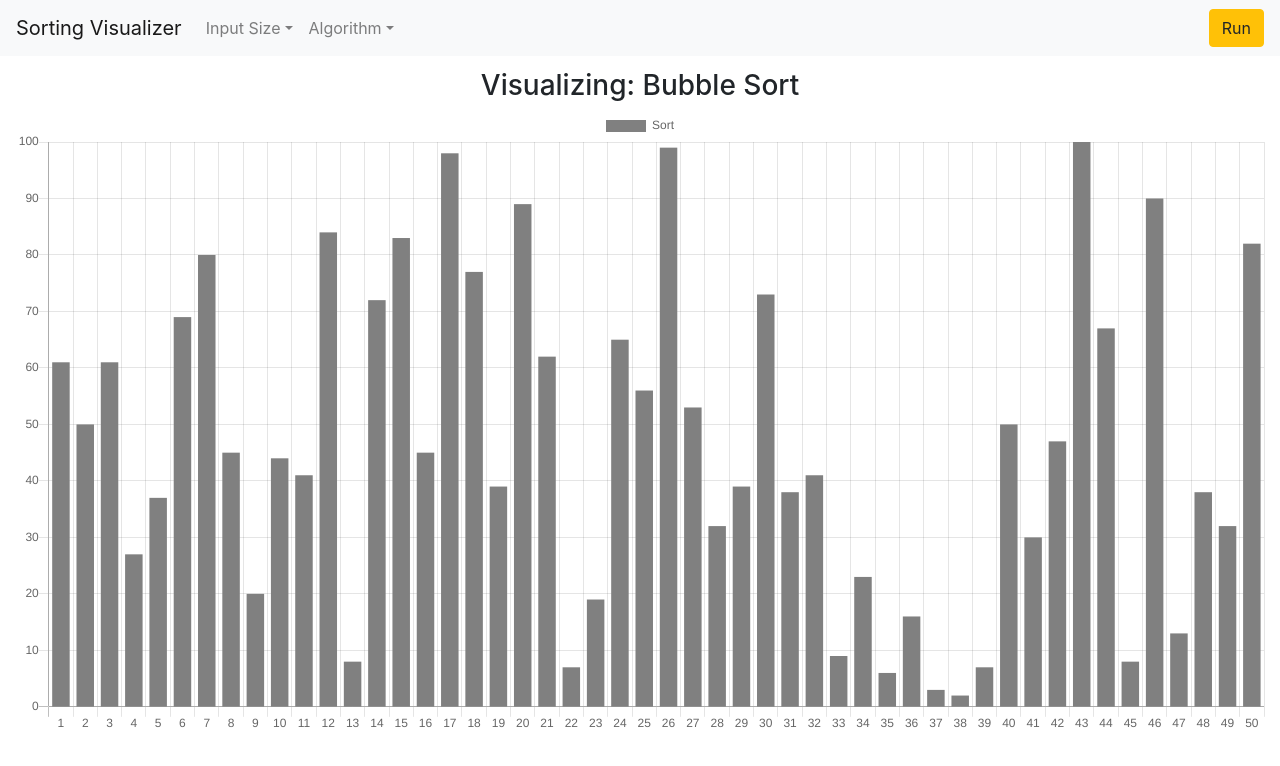
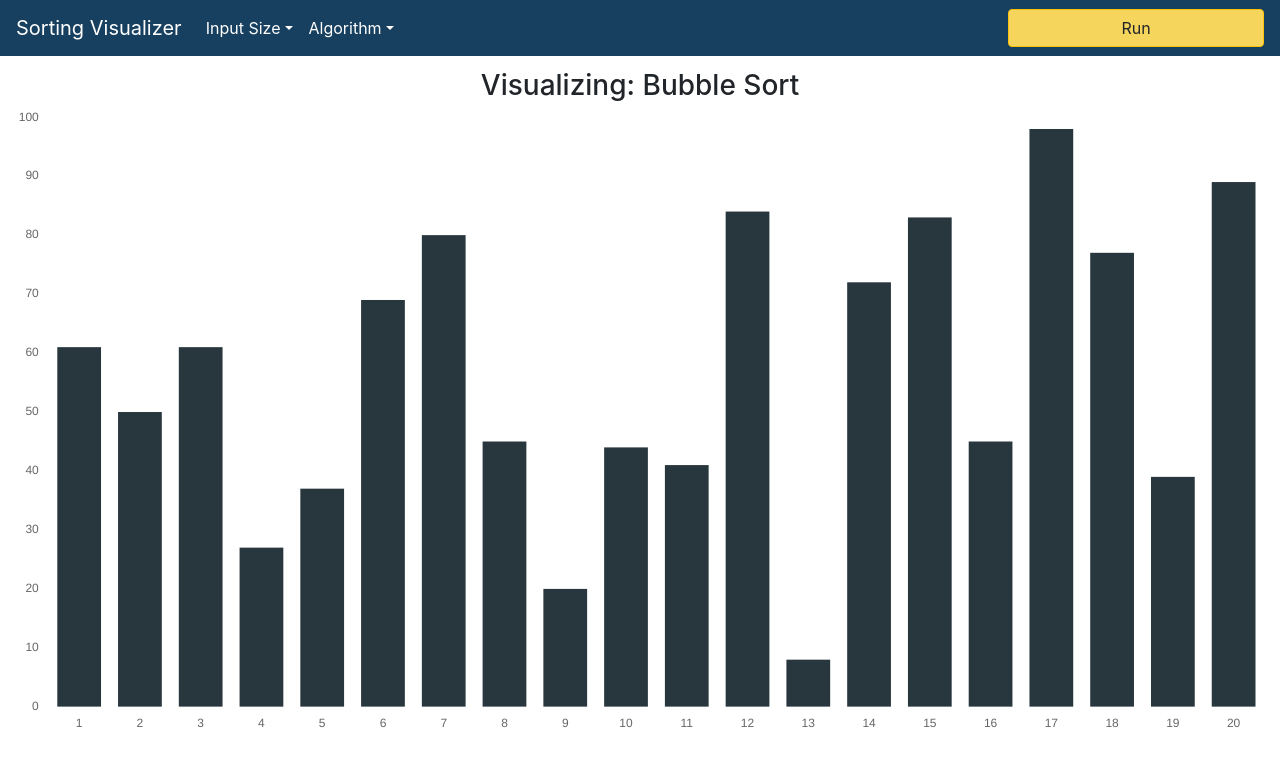
Before and after one commit to brandonsean08/sorting_visualizer, a React (Create React App) app in the folder sorting_visualizer/: page / in a window 1280 px wide. Shown: the top 766 px of the page. Built offline with nearby package versions, Linux system fonts and the light colour scheme.

Commit message:
Styling changes

```diff
--- a/sorting_visualizer/src/Components/Charts/BarChart/BarChart.js
+++ b/sorting_visualizer/src/Components/Charts/BarChart/BarChart.js
@@ -8,6 +8,27 @@ class BarChart extends Component {
     inputSize: this.props.inputSize,
     data: this.props.data,
     isAlgorithmRunning: this.props.isAlgorithmRunning,
+    barChartDefaultOptions: {
+      legend: {
+        display: false,
+      },
+      scales: {
+        xAxes: [
+          {
+            gridLines: {
+              display: false,
+            },
+          },
+        ],
+        yAxes: [
+          {
+            gridLines: {
+              display: false,
+            },
+          },
+        ],
+      },
+    },
   };
 
   /**
@@ -37,19 +58,19 @@ class BarChart extends Component {
     for (i = 0; i < len - 1; i++) {
       for (j = 0; j < len - 1 - i; j++) {
         // Changing the colors
-          backgroundColorsArrayCopy[j + 1] = 'yellow';
-          backgroundColorsArrayCopy[j + 2] = 'red'
+        backgroundColorsArrayCopy[j + 1] = "#F6D55C";
+        backgroundColorsArrayCopy[j + 2] = "#ED553B";
         if (dataArrayCopy[j] > dataArrayCopy[j + 1]) {
           // Doing the swap
           let tmp = dataArrayCopy[j];
           dataArrayCopy[j] = dataArrayCopy[j + 1];
           dataArrayCopy[j + 1] = tmp;
           // Changing the colors back after the swap
-          backgroundColorsArrayCopy[j - 1] = "grey";
-          backgroundColorsArrayCopy[j] = 'grey'
+          backgroundColorsArrayCopy[j - 1] = "#28363D";
+          backgroundColorsArrayCopy[j] = "#28363D";
         } else {
           // Changing the colors if they do not swap
-          backgroundColorsArrayCopy[j] = "grey";
+          backgroundColorsArrayCopy[j] = "#28363D";
         }
         //Setting the copied arrays of values and colors back to the original array so that setState recognises the deep change
         originalData.datasets[0].data = dataArrayCopy;
@@ -67,12 +88,12 @@ class BarChart extends Component {
       }
       // Setting the colors of the values that we have already checked
       backgroundColorsArrayCopy[backgroundColorsArrayCopy.length - i - 1] =
-      "green";
+        "#3CAEA3";
       backgroundColorsArrayCopy[backgroundColorsArrayCopy.length - i - 2] =
-      "green";
+        "#3CAEA3";
     }
     //Setting the first index to checked once we have completed the entire sort
-    backgroundColorsArrayCopy[0] = 'green';
+    backgroundColorsArrayCopy[0] = "#3CAEA3";
     this.setState({
       data: {},
     });
@@ -127,7 +148,10 @@ class BarChart extends Component {
     return (
       <div className="bar-chart-canvas">
         <h3 className="text-center">Visualizing: {this.props.algorithm}</h3>
-        <Bar data={this.state.data} />
+        <Bar
+          data={this.state.data}
+          options={this.state.barChartDefaultOptions}
+        />
       </div>
     );
   }
--- a/sorting_visualizer/src/Components/Header/Header.css
+++ b/sorting_visualizer/src/Components/Header/Header.css
@@ -5,3 +5,21 @@
 .dropdown-item-label:hover {
     cursor:  pointer !important;
 }
+
+.run-algorithm-btn {
+    width: 20vw;
+    background-color: #F6D55C;
+}
+
+.navbar {
+    background-color: #173F5F;
+}
+
+.navbar > a, li > a {
+    color: white
+}
+
+.navbar > a:hover, li > a:hover {
+    color: white;
+    font-weight: bolder;
+}
--- a/sorting_visualizer/src/Components/Header/Header.js
+++ b/sorting_visualizer/src/Components/Header/Header.js
@@ -1,14 +1,17 @@
 import { React, Component } from "react";
 import { connect } from "react-redux";
 import "./Header.css";
-import {sortBubble} from '../../Alogrithms/BubbleSort';
 
 class Header extends Component {
   state = {
-    inputSize: 50,
+    inputSize: 20,
     isInputValid: true,
   };
 
+  /**
+   * Method to validate whether our array is between 0 and 100
+   * @param {The size of our unsorted array} inputSize
+   */
   isValidInputSize(inputSize) {
     while (inputSize >= 0 && inputSize <= 100) {
       return true;
@@ -16,6 +19,10 @@ class Header extends Component {
     return false;
   }
 
+  /**
+   * Dispatches the action to set our input size in the store
+   * @param {*} event
+   */
   setAppInputSize = (event) => {
     let inputSize = event.target.value;
     if (this.isValidInputSize(inputSize)) {
@@ -38,6 +45,10 @@ class Header extends Component {
     }
   };
 
+  /**
+   * Method to dispatch the action to set the algorithm we want to run
+   * @param {The algorithm we want to run} algorithm
+   */
   setAppAlgorithm = (algorithm) => {
     this.setState({
       algorithm: algorithm,
@@ -48,6 +59,9 @@ class Header extends Component {
     });
   };
 
+  /**
+   * Method to dispatch the action to run the actual algorithm
+   */
   runAlgorithm() {
     this.props.dispatch({
       type: "TOGGLE_ALGORITHM_RUNNING",
@@ -57,8 +71,8 @@ class Header extends Component {
 
   render() {
     return (
-      <nav className="navbar navbar-expand-lg navbar-light bg-light">
-        <a className="navbar-brand" href="#">
+      <nav className="navbar navbar-expand-lg">
+        <a className="navbar-brand" href={this.props.isAlgorithmRunning ? '' : '#'}>
           Sorting Visualizer
         </a>
         <button
@@ -101,6 +115,7 @@ class Header extends Component {
                     placeholder="size"
                     value={this.state.inputSize}
                     onChange={(event) => this.setAppInputSize(event)}
+                    disabled={this.props.isAlgorithmRunning}
                   />
                 </a>
                 <div className="dropdown-divider"></div>
@@ -115,6 +130,7 @@ class Header extends Component {
                         max="100"
                         step="1"
                         onChange={(event) => this.setAppInputSize(event)}
+                        disabled={this.props.isAlgorithmRunning}
                       />
                     </div>
                   </div>
@@ -151,7 +167,7 @@ class Header extends Component {
           </ul>
           <div>
             <button
-              className="btn btn-warning"
+              className="btn btn-warning run-algorithm-btn"
               onClick={() => this.runAlgorithm()}
               disabled={this.props.isAlgorithmRunning}
             >
--- a/sorting_visualizer/src/Reducers/rootReducer.js
+++ b/sorting_visualizer/src/Reducers/rootReducer.js
@@ -2,14 +2,13 @@ import { sortBubble } from "../Alogrithms/BubbleSort";
 
 //Defining the initial state of our application
 const initState = {
-  inputSize: 50,
+  inputSize: 20,
   algorithm: "Bubble Sort",
   isAlgorithmRunning: false,
   data: {
     labels: [],
     datasets: [
       {
-        label: "Sort",
         data: [],
         backgroundColor: []
       },
@@ -29,13 +28,12 @@ function populateDataArray(inputSize) {
   for (let i = 0; i < inputSize; i++) {
     labels[i] = i + 1;
     values[i] = generateRandomNumber();
-    backgroundColor[i] = "grey"
+    backgroundColor[i] = "#28363D"
   }
   return {
     labels: labels,
     datasets: [
       {
-        label: "Sort",
         data: values,
         backgroundColor: backgroundColor
       },
```
Also changed, not shown: 1 other file (tests, documents, lock files or other folders). Lines whose indentation alone changed are shown as unchanged.
